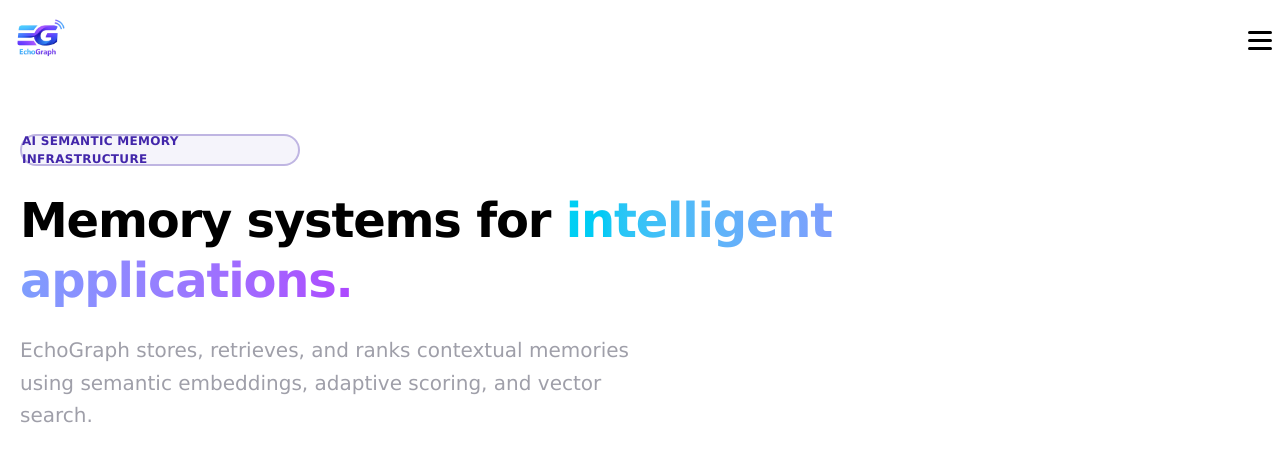
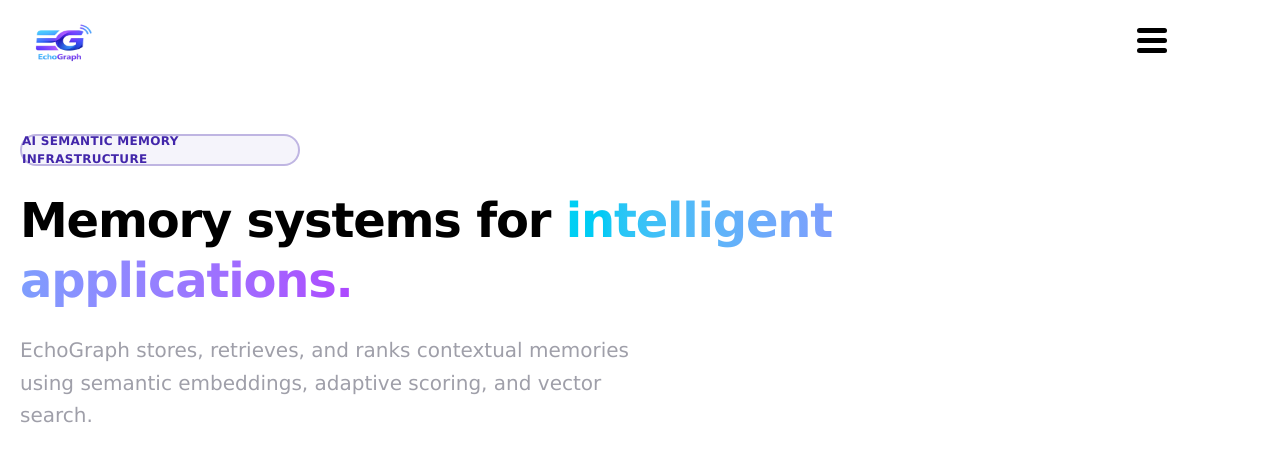
Before and after one commit to kabindrabohara078/echograph-frontend, a React (Vite) app: page / in a window 1280 px wide. Shown: the top 462 px of the page. Built offline with nearby package versions, Linux system fonts and the light colour scheme.

Commit message:
navbar bug fix

```diff
--- a/src/App.css
+++ b/src/App.css
@@ -25,18 +25,25 @@
   display: flex;
   justify-content: space-between;
   height: 80px;
+  /* background-color: aquamarine; */
 
 }
 .app-logo {
   height: 100%;
+  /* background-color: aquamarine; */
 }
 .app-logo img{
+  /* background-color: aqua; */
+  margin-left: 15px;
+  margin-top: 5px;
   height: 100%;
   width: 100%;
 }
 .hamburger-logo{
   height: 100%;
+  width: 20%;
   display: flex;
   justify-content: center;
   align-items: center;
+  /* background-color: aquamarine; */
 }
--- a/src/App.jsx
+++ b/src/App.jsx
@@ -26,7 +26,9 @@ const App = () => {
             <div className="mobile-header">
 
               <div className="app-logo">
+                <a href="/">
                 <img src="/app-logo.png" alt="" />
+                </a>
               </div>
 
               <div className="hamburger-logo">
--- a/src/assets/elements/Hamburger.css
+++ b/src/assets/elements/Hamburger.css
@@ -18,8 +18,8 @@
 /* Lines */
 
 .hamburger span {
-  width: 24px;
-  height: 3px;
+  width: 30px;
+  height: 5px;
   background: black;
   border-radius: 999px;
 
--- a/src/assets/elements/Navbar.jsx
+++ b/src/assets/elements/Navbar.jsx
@@ -6,9 +6,6 @@ export default function Navbar(props) {
 
   return (
     <>
-      {/* Overlay Menu */}
-
-
 
       <div className={`fixed inset-0 z-50 overflow-y-auto h-screen mobile-menu ${props.open ? "show" : ""}`}>
         <br />
```
Also changed, not shown: src/pages/Pages.css (line endings or trailing spaces).
